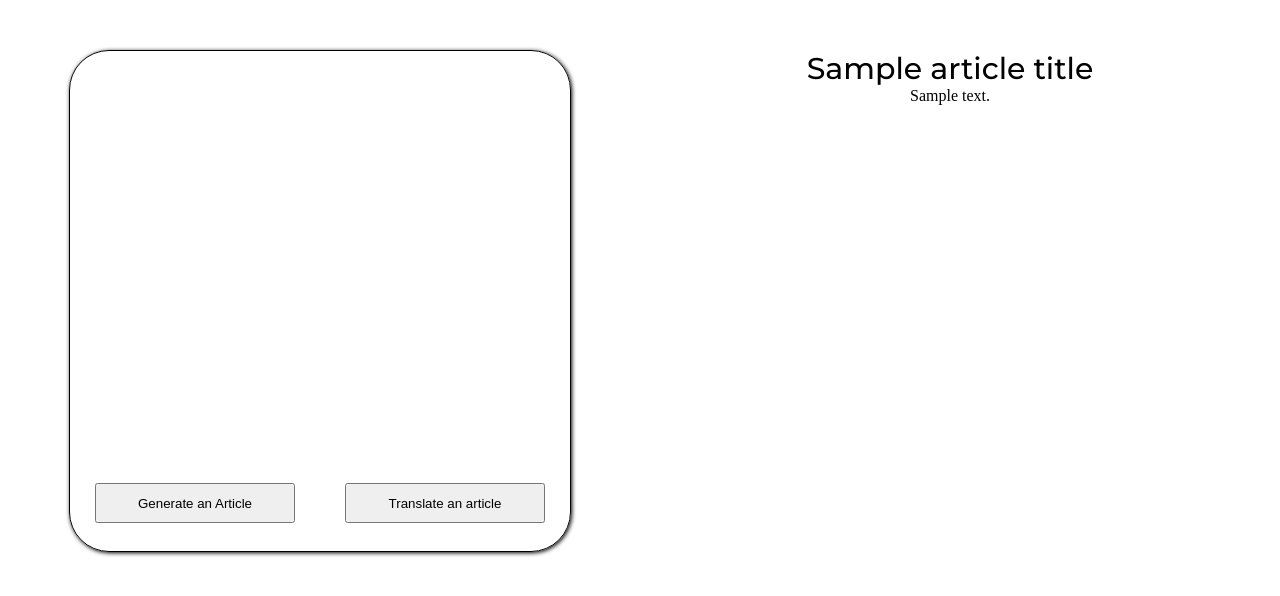
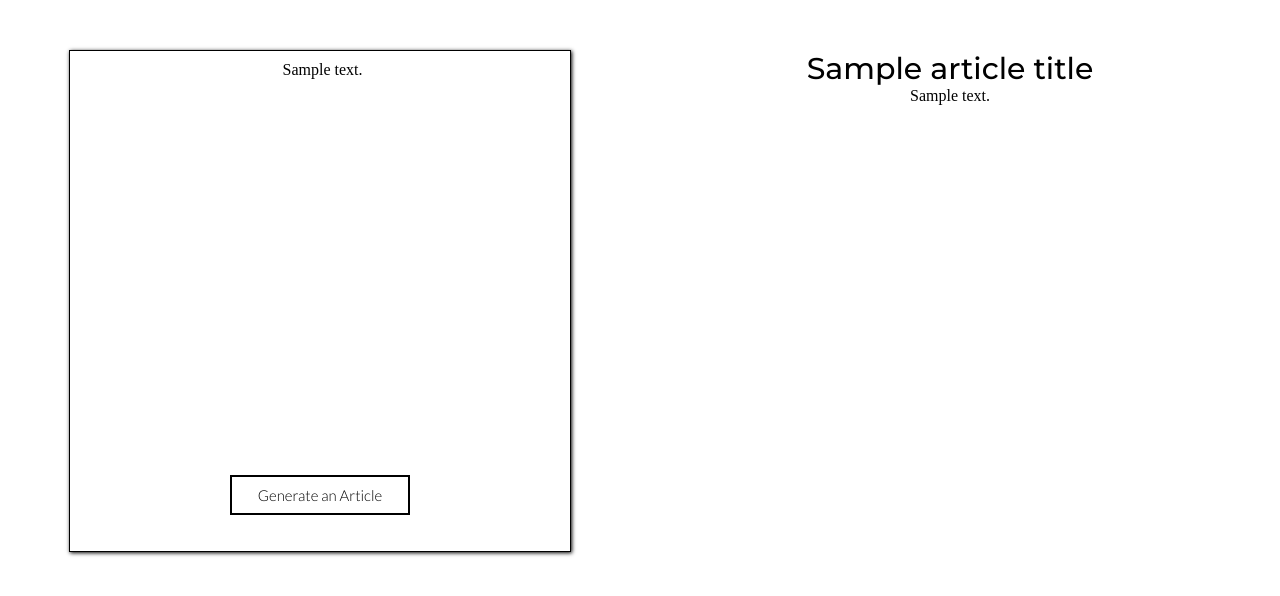
Before and after one commit to EwuraAmaSam/Wiki, a Flask app: template templates/wiki.html in a window 1280 px wide. Shown: the top 596 px of the page. Run offline with Flask 3, Linux system fonts and the light colour scheme; the template is opened without the code that fills it: most values are stand-ins (such as "Sample title", 1, 10 or a date in 2020).

Commit message:
Add media queries

```diff
--- a/app.py
+++ b/app.py
@@ -3,6 +3,10 @@ from bs4 import BeautifulSoup
 import requests
 import wikipediaapi
 import random
+from transformers import MarianTokenizer, MarianMTModel
+model_name = "Helsinki-NLP/opus-mt-en-fr"
+tokenizer = MarianTokenizer.from_pretrained(model_name)
+model = MarianMTModel.from_pretrained(model_name)
 
 app = Flask(__name__)
 
@@ -29,25 +33,18 @@ def generate_article():
 
     article_content_element = soup.find('div', {'id': 'mw-content-text'})
 
+
     if article_content_element:
         article_content = ""
         for paragraph in article_content_element.find_all('p'):
             article_content += paragraph.text + '\n'
     else:
         article_content = "Article content not found."
+    inputs = tokenizer.encode(">>en<<" + article_content, return_tensors="pt", padding=True, truncation=True)
+    translated = model.generate(inputs, max_length=500)
+    translated_text = tokenizer.decode(translated[0], skip_special_tokens=True)
+    return render_template('wiki.html', article_title=article_title, article_content=article_content, translated_text = translated_text)
 
-
-    # random_title = random.choice(list(wiki_wiki.page.keys()))
-    # random_article = wiki_wiki.page(random_title)
-
-    # if random_article.exists():
-    #     article_title = random_article.title
-    #     article_content = random_article.text
-    # else:
-    #     article_title = "Article title not found."
-    #     article_content = "Article content not found."
-
-    return render_template('wiki.html', article_title=article_title, article_content=article_content)
 
 @app.route('/credits.html')
 def credits():
--- a/static/wiki.css
+++ b/static/wiki.css
@@ -21,7 +21,7 @@ body{
     height: 500px;
     width: 500px;
     margin-top: 50px;
-    border-radius: 40px;
+    /* border-radius: 40px; */
     border: 1px black solid;
     box-shadow: 1px 1px 4px 0px;
     flex-direction: column;
@@ -45,6 +45,9 @@ body{
     display: flex;
     flex-direction: column;
     flex: 0.8;
+    overflow-y: scroll;
+    padding-top: 10px;
+    padding: 10px;
 }
 .actions{
     display: flex;
@@ -53,7 +56,39 @@ body{
     width: 100%;
 }
 .submit{
-    width: 200px;
+    width: 180px;
     height: 40px;
-    margin-top: 32px;
+    color: black;
+    font-family: 'Lato', sans-serif;
+    font-size: 15px;
+    border: 2px black solid;
+    background-color: white;
+    margin-top: 20px;
+
 }
+.submit:hover{
+    border: 2px gold solid;
+}
+.translated{
+    margin-left: 5px;
+}
+
+@media screen and (max-width: 768px) {
+    body{
+        display: flex;
+        flex-direction: column;
+    }
+
+    .body-left{
+        display: flex;
+        flex: 0.5;
+        flex-direction: column;
+    }
+    .body-right{
+        display: flex;
+        flex: 0.5;
+        flex-direction: column;
+        margin-left: 50px;
+    }
+
+}
--- a/templates/credits.html
+++ b/templates/credits.html
@@ -15,7 +15,7 @@
         <p>Huggingface</p>
     </div>
     <div class="container">
-        <p>Wikipedia & Wikipedia API</p>
+        <p>Wikipedia API</p>
     </div>
     <div class="container">
         <p>Python</p>
--- a/templates/index.html
+++ b/templates/index.html
@@ -43,7 +43,7 @@
         </div>
         <div class="body-right">
             <!-- <p class="headline">Have fun!</p> -->
-            <p class="headline">Read summarised articles.</p>
+            <p class="headline">Read summarised articles in French.</p>
             <!-- <p class="sub">FAST and CONVENIENT</p> -->
             <a href="./wiki.html">
 
@@ -57,7 +57,7 @@
     <div class="footer">
         <div class="foot-left">
             <p class="copy">&copy;2023 CYST Internship</p>
-            <p class="copy">Translates Random Wikipedia Articles to Akan</p>
+            <p class="copy">Translates Random Wikipedia Articles to French</p>
         </div>
         <div class="foot-right">
             <p class="copy">Developed by: Ewura Ama Sam</p>
--- a/templates/wiki.html
+++ b/templates/wiki.html
@@ -13,14 +13,18 @@
 <body>
     <div class="body-right">
         <div class="section">
-            <div class="summary"></div>
+            <div class="summary">
+                <p class="translated">
+                    {{translated_text}}
+                </p>
+            </div>
             <div class="actions">
                 <form method="POST" action="/wiki">
                     <button class="submit" type="submit">Generate an Article</button>
                 </form>
-                <form>
+                <!-- <form>
                     <button class="submit" type="submit">Translate an article</button>
-                </form>
+                </form> -->
 
 
             </div>
```
